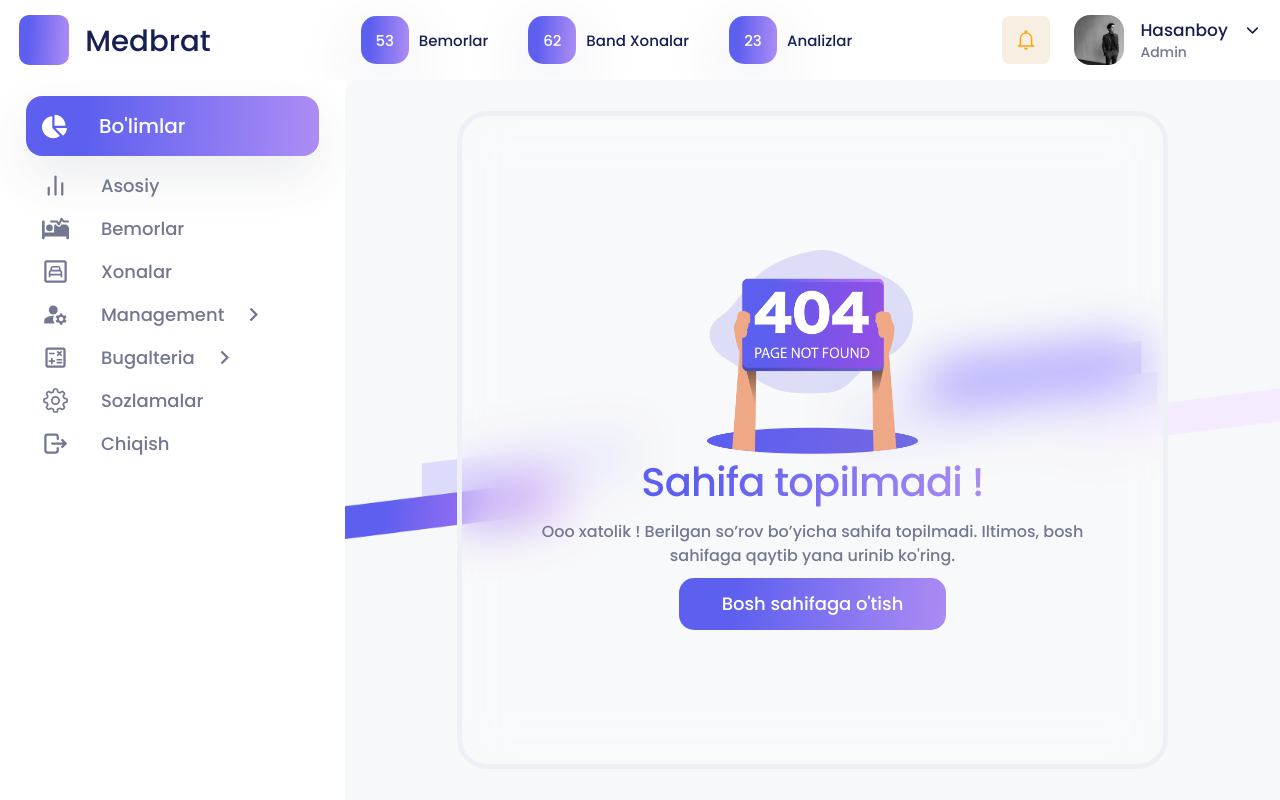
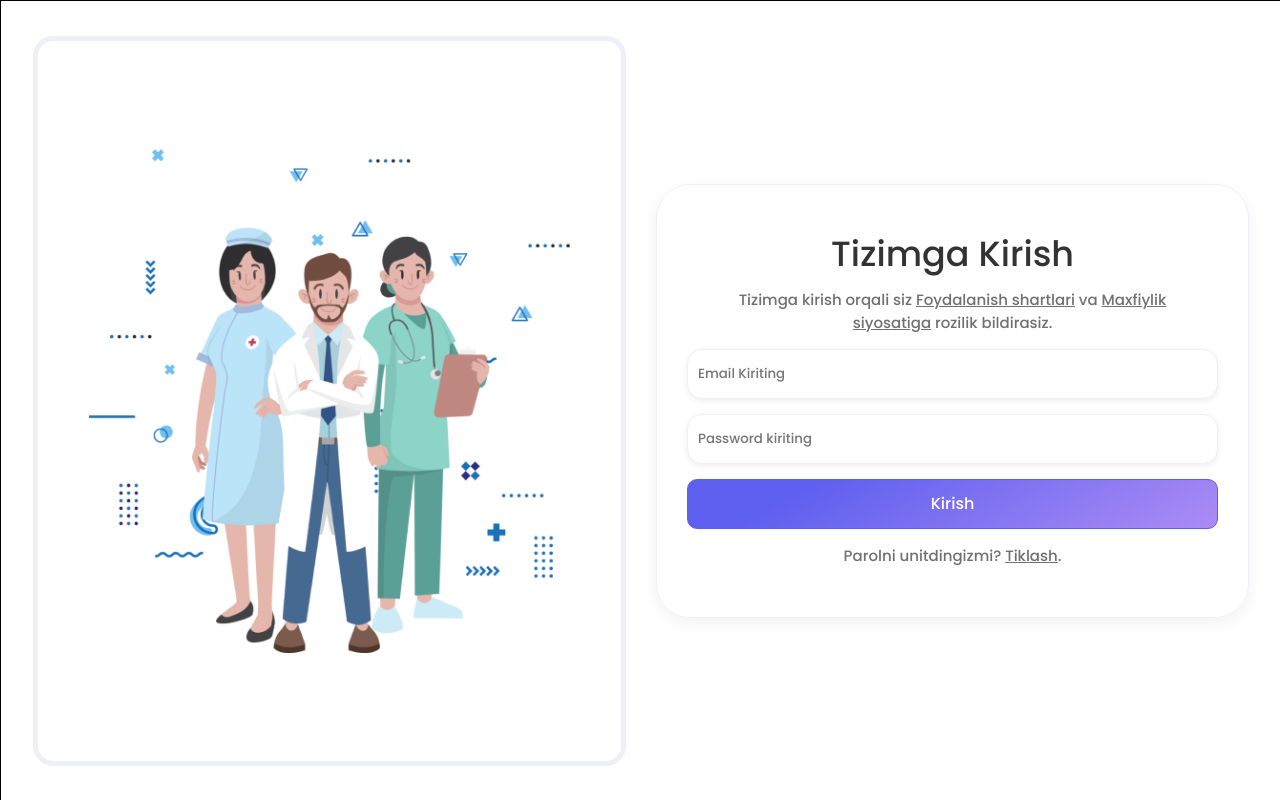
Before and after one commit to anvarortiqov/medis, a React (Vite) app: page /login in a window 1280 px wide. Built offline with nearby package versions, Linux system fonts and the light colour scheme.

Commit message:
Login page is completed for now

```diff
--- a/src/App.css
+++ b/src/App.css
@@ -9,10 +9,9 @@
 .app-content{
   border-top-left-radius: 15px;
   background-color: var(--bg-color-f5f5f5);
-  position: relative;
   width: calc(100% - 345px);
   height: calc(100vh - 80px);
-  overflow-y: scroll;
+  overflow-y: auto;
   display: flex;
   justify-content: center;
   align-items: start;
--- a/src/App.jsx
+++ b/src/App.jsx
@@ -9,6 +9,7 @@ import Laboratory from './pages/Labaratory/index'
 import Sozlamalar from './pages/Sozlamalar/index'
 import Statistics from './pages/Statistics/index'
 import Accaunting from './pages/Accaunting/index'
+import Login from './pages/Login/index'
 // components
 import Header from './components/Header/index'
 import Navbar from './components/Navbar/index'
@@ -52,7 +53,8 @@ function App() {
         <div className='app-content'>
           <Routes>
             <Route path='/' element={<Main />}></Route>
-             <Route path='/patient' element={<Patient />}>
+            <Route path='/login' element={<Login/>}></Route>
+            <Route path='/patient' element={<Patient />}>
               <Route path='personal' element={<Personal/>}></Route>
               <Route path='analyses' element={<Analyses/>}></Route>
               <Route path='sickhistory' element={<SicknessHistory/>}></Route>
@@ -88,20 +90,6 @@ function App() {
               <Route path="shifohona" element={<Hospital/>}></Route>
             </Route>
             <Route path='*' element={<NotFoundPage/>}></Route>
-
-            {/*<Route path='/doctor' element={<Doctor />}></Route>
-            <Route path='/doctor/doctorinfo' element={<DoctorInfo/>}></Route>
-            <Route path='/doctor/add' element={<AddWorker />}></Route>
-            <Route path='/doctor/info' element={<AboutDoctor />}></Route>
-            <Route path='/rooms' element={<Rooms/>}></Route>
-            <Route path='/rooms/add' element={<Add/>}></Route>
-            <Route path='/services' element={<Services/>}></Route>
-
-            <Route path='/bemorlar' element={<Bemorlar/>}></Route>
-            <Route path='/laboratory' element={<Laboratory/>}></Route>
-            <Route path='/accounting' element={<Accounting/>}></Route>
-            <Route path='/settings' element={<Settings/>}></Route>
-            <Route path='/logout' element={<Logout/>}></Route> */}
           </Routes >
         </div>
       </div>
--- /dev/null
+++ b/src/pages/Login/index.jsx
@@ -0,0 +1,28 @@
+import React from 'react'
+import './style.css'
+import Login_Img from '../../assets/images/login_img.png'
+import { Link } from 'react-router-dom'
+
+const index = () => {
+  return (
+    <div className='login'>
+        <div className='login-container'>
+            <div className='login-left'>
+                 <img src={Login_Img} alt="" />
+            </div>
+            <div className='login-right'>
+              <h1>Tizimga Kirish</h1>
+              <p>Tizimga kirish orqali siz <a href="#">Foydalanish shartlari</a> va <a href="#">Maxfiylik <br /> siyosatiga</a> rozilik bildirasiz.</p>
+              <form action="">
+                <input className='input-style' type="text" placeholder='Email Kiriting' />
+                <input type="password" className='input-style' placeholder='Password kiriting' />
+                <Link to="/"><button className='form-btn'>Kirish</button></Link>
+              </form>
+              <p>Parolni unitdingizmi? <a href="#">Tiklash</a>.</p>
+            </div>
+        </div>
+    </div>
+  )
+}
+
+export default index
--- /dev/null
+++ b/src/pages/Login/style.css
@@ -0,0 +1,75 @@
+.login{
+    top: 0;
+    left: 0;
+    border: 1px solid black;
+    position: fixed;
+    width: 100vw;
+    height: 100vh;
+    display: flex;
+    justify-content: center;
+    align-items: center;
+    background-color: var(--bg-white);
+}
+.login-container{
+    width: 95%;
+    height: 100%;
+    max-width: 1220px;
+    display: grid;
+    align-items: center;
+    grid-template-columns: 1fr 1fr;
+    gap: 30px;
+}
+.login-left{
+    display: flex;
+    justify-content: center;
+    align-items: center;
+    border-radius: 20px;
+    height: 90%;
+    border: 5.09px solid rgb(239, 240, 247);
+}
+.login-left img{
+    height: 70%;
+}
+.login-right{
+    display: flex;
+    flex-direction: column;
+    gap: 15px;
+    padding: 50px 30px;
+    box-sizing: border-box;
+    border: 1px solid rgb(239, 240, 247);
+    border-radius: 34px;
+    box-shadow: 0px 5px 16px 0px rgba(8, 15, 52, 0.06);
+    background-color: transparent;
+}
+.login-right form{
+    display: flex;
+    flex-direction: column;
+    gap: 15px;
+}
+.login-right input{
+    margin: 0;
+}
+.login-right button{
+    width: 100%;
+    height: 50px;
+    padding: 0;
+    font-size: 16px;
+}
+.login-right h1{
+    color: rgb(51, 51, 51);
+    font-size: 35px;
+    font-weight: 500;
+    letter-spacing: 0%;
+    text-align: center;
+}
+.login-right p, .login-right p a{
+    color: rgba(51, 51, 51, 0.7);
+    font-size: 15px;
+    font-weight: 400;
+    line-height: 23px;
+    letter-spacing: 0%;
+    text-align: center;
+}
+.login-right a{
+    text-decoration: underline;
+}
--- a/src/pages/Main/index.jsx
+++ b/src/pages/Main/index.jsx
@@ -6,6 +6,9 @@ import MainListItem from "../../components/Cards/MainListCard/index";
 import Mainavatar1 from "../../assets/images/mainlist_avatar.png";
 import Mainavatar2 from "../../assets/images/mainlist_avatar2.png";
 import Mainavatar3 from "../../assets/images/mainlist_avatar3.png";
+
+import React, { useEffect } from 'react';
+import { useNavigate } from 'react-router-dom';
 
 function index() {
   const MainInfoList = [
@@ -101,7 +104,19 @@ function index() {
     },
   ];
 
+  const navigate = useNavigate();
 
+  useEffect(() => {
+    // Проверка, посещал ли пользователь сайт ранее
+    const hasVisited = localStorage.getItem('hasVisited');
+
+    if (!hasVisited) {
+      // Установка флага в localStorage
+      localStorage.setItem('hasVisited', 'true');
+      // Перенаправление пользователя на другой маршрут
+      navigate('/login');
+    }
+  }, [navigate]);
 
   return (
     <div className="main-page">
```
Also changed, not shown: src/assets/images/login_img.png (added).
